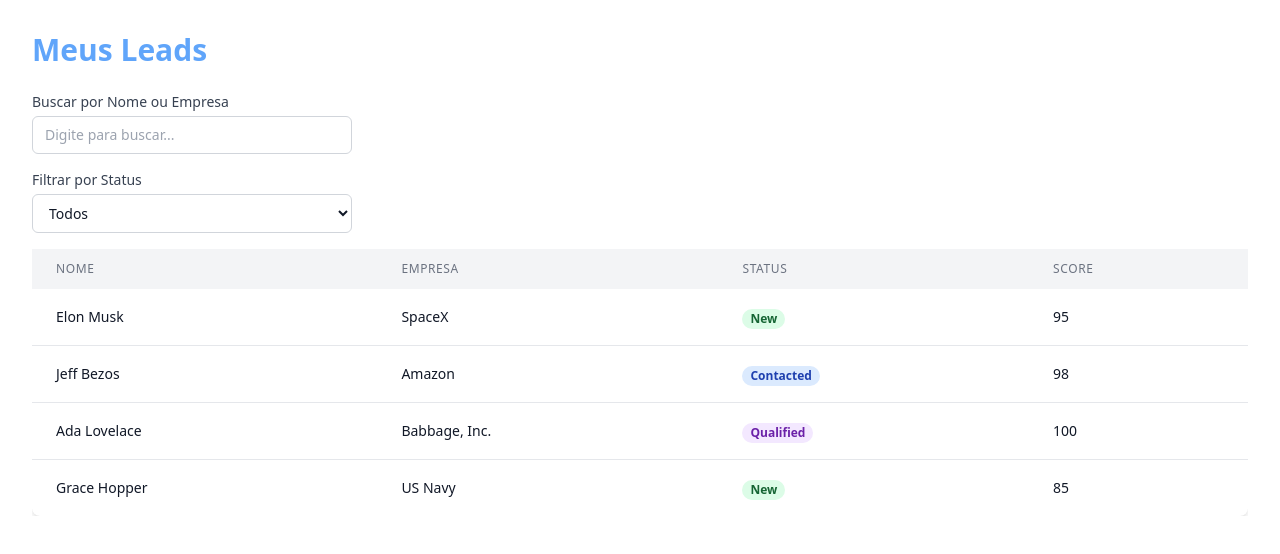
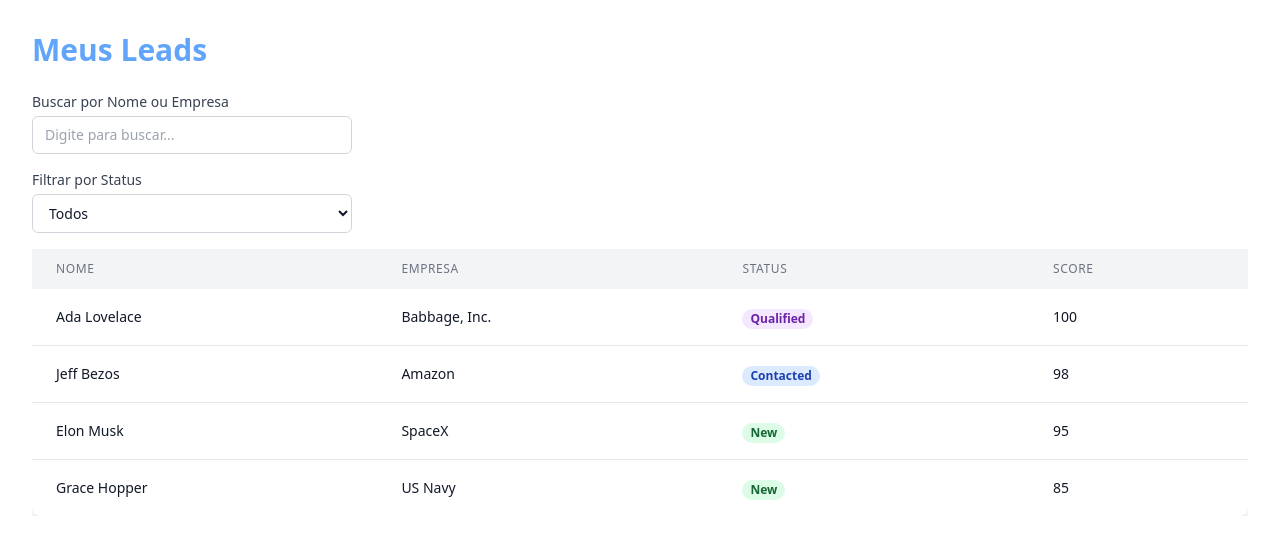
Before and after one commit to Fortuna09/mini-seller-console, a React (Vite) app: page / in a window 1280 px wide. Shown: the top 554 px of the page. Built offline with nearby package versions, Linux system fonts and the light colour scheme.

Commit message:
feat: add score-based sorting to leads table

```diff
--- a/src/App.tsx
+++ b/src/App.tsx
@@ -24,18 +24,26 @@ function App() {
   fetchLeads();
 }, []);
 
-  const filteredLeads = useMemo(() => {
-    const statusFiltered = statusFilter === 'All'
-      ? leads
-      : leads.filter(lead => lead.status === statusFilter);
+  const filteredAndSortedLeads = useMemo(() => {
+    console.log('Recalculando filtros, busca e ordenação...');
+    let processedLeads = leads;
 
-    if (!searchTerm) return statusFiltered;
+    // 1. Filtra por status
+    if (statusFilter !== 'All') {
+      processedLeads = processedLeads.filter(lead => lead.status === statusFilter);
+    }
 
-    const searchLower = searchTerm.toLowerCase();
-    return statusFiltered.filter(lead =>
-      lead.name.toLowerCase().includes(searchLower) ||
-      lead.company.toLowerCase().includes(searchLower)
-    );
+    // 2. Filtra pela busca
+    if (searchTerm) {
+      const searchLower = searchTerm.toLowerCase();
+      processedLeads = processedLeads.filter(lead =>
+        lead.name.toLowerCase().includes(searchLower) ||
+        lead.company.toLowerCase().includes(searchLower)
+      );
+    }
+
+    // 3. Ordena o resultado final por score (decrescente)
+    return [...processedLeads].sort((a, b) => b.score - a.score);
   }, [leads, statusFilter, searchTerm]);
 
   if (isLoading) {
@@ -78,7 +86,7 @@ function App() {
         </select>
       </div>
 
-      <LeadsTable leads={filteredLeads} />
+      <LeadsTable leads={filteredAndSortedLeads} />
     </div>
   );
 }
```
